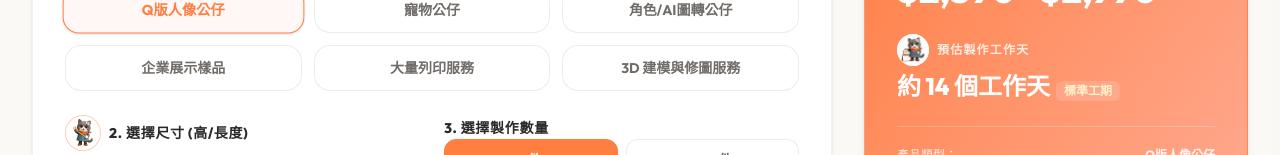
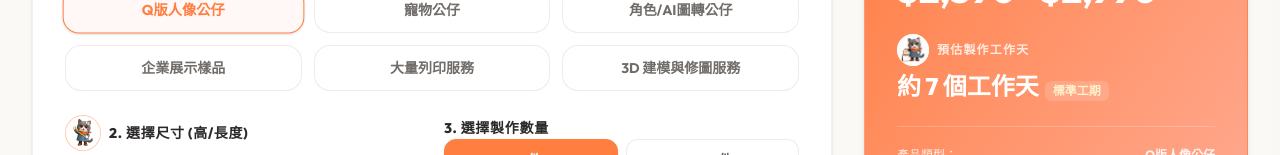
Before and after one commit to player5500-ctrl/Cutepoint, a Next.js app: page /calculator in a window 1280 px wide. Shown: the part 645-800 px from the top of the page. Built offline with nearby package versions, Linux system fonts and the light colour scheme.

Commit message:
估價器工作天改為7天基準

```diff
--- a/src/app/calculator/page.tsx
+++ b/src/app/calculator/page.tsx
@@ -107,7 +107,7 @@ function CalculatorContent() {
       } else if (complexity === "簡單") {
         high = 1800;
       }
-      let days = complexity === "複雜" ? 7 : 5;
+      let days = complexity === "複雜" ? 6 : 4;
       if (isUrgent) {
         low += urgentFees[0];
         high += urgentFees[0];
@@ -172,14 +172,15 @@ function CalculatorContent() {
       totalHigh += urgentFees[tier];
     }
 
-    // 7. 交期（表16：一般 14 至 25 個工作天）
-    let baseDays = 14;
-    if (complexity === "簡單") baseDays -= 2;
-    else if (complexity === "複雜") baseDays += 5;
-    if (quantity === "2–5 件") baseDays += 3;
-    else if (quantity === "6–20 件") baseDays += 7;
+    // 7. 交期（標準 7 個工作天起，依複雜度/數量/建模方式遞增減）
+    let baseDays = 7;
+    if (complexity === "簡單") baseDays -= 1;
+    else if (complexity === "複雜") baseDays += 3;
+    if (hasOwnFile) baseDays -= 2; // 自備 3D 檔可省去建模與確認往返
+    if (quantity === "2–5 件") baseDays += 2;
+    else if (quantity === "6–20 件") baseDays += 4;
     let finalDays = isUrgent ? Math.ceil(baseDays * 0.6) : baseDays;
-    if (finalDays < 5) finalDays = 5;
+    if (finalDays < 3) finalDays = 3;
 
     // 最低價保護
     if (totalLow < 500) totalLow = 500;
```
